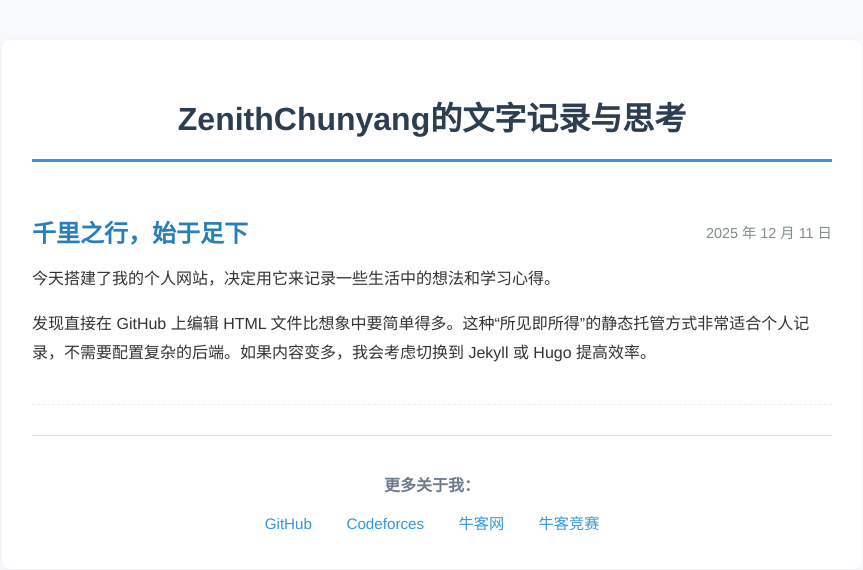
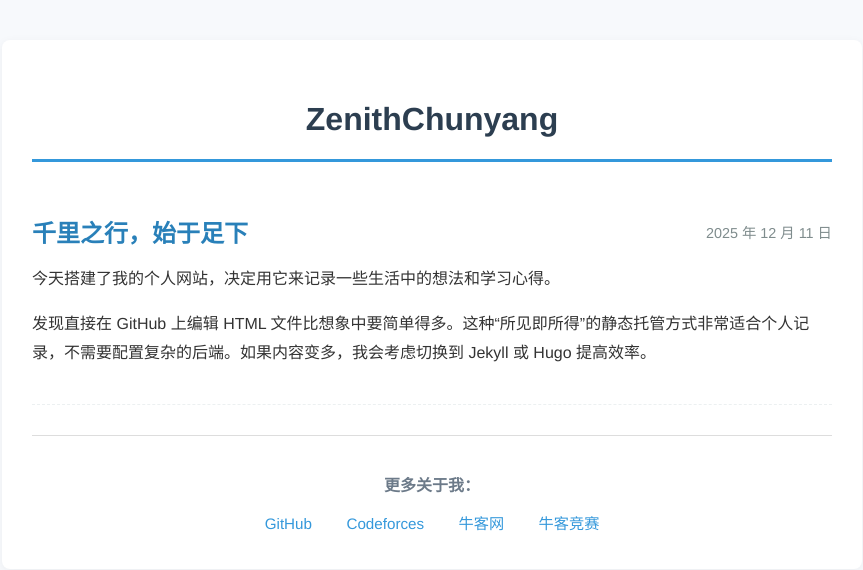
Before and after one commit to ZenithChunyang/zenithchunyang.github.io, a plain HTML site: page index.html in a window 1280 px wide. Shown: the whole page, without its empty margins (208-1071 px from the left). Drawn offline with Linux system fonts and the light colour scheme.

Commit message:
Update index.html

```diff
--- a/index.html
+++ b/index.html
@@ -158,7 +158,7 @@
 <body>
     <div class="container">
 
-        <h1>ZenithChunyang的文字记录与思考</h1>
+        <h1>ZenithChunyang</h1>
 
         <div class="entry">
             <div class="entry-header">
```
